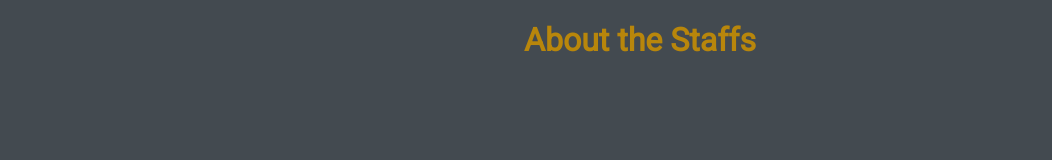
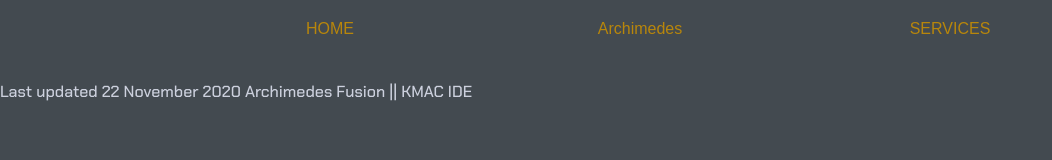
Before and after one commit to archimedesfusion/projectarchimedes, a plain HTML site: page elements/page_3.html in a window 1280 px wide. Shown: the whole page, without its empty margins (0-1052 px from the left). Drawn offline with Linux system fonts and the light colour scheme; files that its build step writes are made by us from their sources.

Commit message:
Add files via upload

```diff
--- a/elements/page_3.html
+++ b/elements/page_3.html
@@ -5,15 +5,41 @@
 	<head>
 		<meta charset="utf-8">
 		<title>Archimedes Fusion</title>
-		<link rel="stylesheet" type="text/css" href="style/normalize.css">
-		<link rel="stylesheet" type="text/css" href="style/style.css">
+		<link rel="stylesheet" type="text/css" href="../style/normalize.css">
+		<link rel="stylesheet" type="text/css" href="../style/style.css">
 		<link rel="icon" type="image/png" href="Logos/logo.png">
 		<meta name="viewport" content="width=device-width, initial-scale=1">
 	</head>
 
 	<body>
+		<nav id="navbar">
+			<div id="navbar-container">
+				<div id="nav-link">
+					<ul>
+						<li><a href="../index.html" title="ABOUT_STAFF">
+							HOME
+						</a></li>
+						<li><a href="page_1.html" title="example">
+							Archimedes
+						</a></li>
+						<li><a href="page_2.html" title="SERVICES">
+							SERVICES
+						</a></li>
+
+
+					</ul>
+				</div>
+			</div>
+		</nav>
 		<h1>
 			About the Staffs
 		</h1>
+
+
+		<footer>
+			<p>
+				Last updated 22 November 2020 Archimedes Fusion || KMAC IDE
+			</p>
+		</footer>
 	</body>
 </html>
--- a/style/style.css
+++ b/style/style.css
@@ -43,7 +43,7 @@ footer
 	float: bottom;
 }
 #navbar {
-	background-color: #cdd1de;
+	background-color: #434a50;
 	overflow: hidden;
 	width: 100%;
 	position: fixed;
@@ -69,8 +69,8 @@ footer
 	float: left;
 }
 #navbar-container li a:link, li a:visited {
-  background-color: #cdd1de;
-  color: #434a50;
+  background-color: #434a50;
+  color: #B8860B;
   padding: 20px 25px;
   text-align: center;
   text-decoration: none;
@@ -78,14 +78,14 @@ footer
 }
 #navbar-comtainer a:hover, li a:active {
   background-color: #434a50;
-  color:cdd1de;
+  color:B8860B;
 }
 #nav-link {
 	margin-right: 0px;
 	margin-top: 0px;
 }
 #nav-link a:link, a:visited {
-  background-color: #cdd1de;
+  background-color: #B8860B;
   color: #434a50;
   padding: 14px 25px;
   text-align: center;
@@ -94,6 +94,6 @@ footer
   width:260px;
 }
 #nav-link a:hover, a:active {
-  background-color: #434a50;
-  color: #cdd1de;
+  background-color: #B8860B;
+  color: #434a50;
 }
```
Also changed, not shown: elements/page_1.html (+29 -2 lines), elements/page_2.html (+31 -2 lines), index.html (+1 -1 lines).
